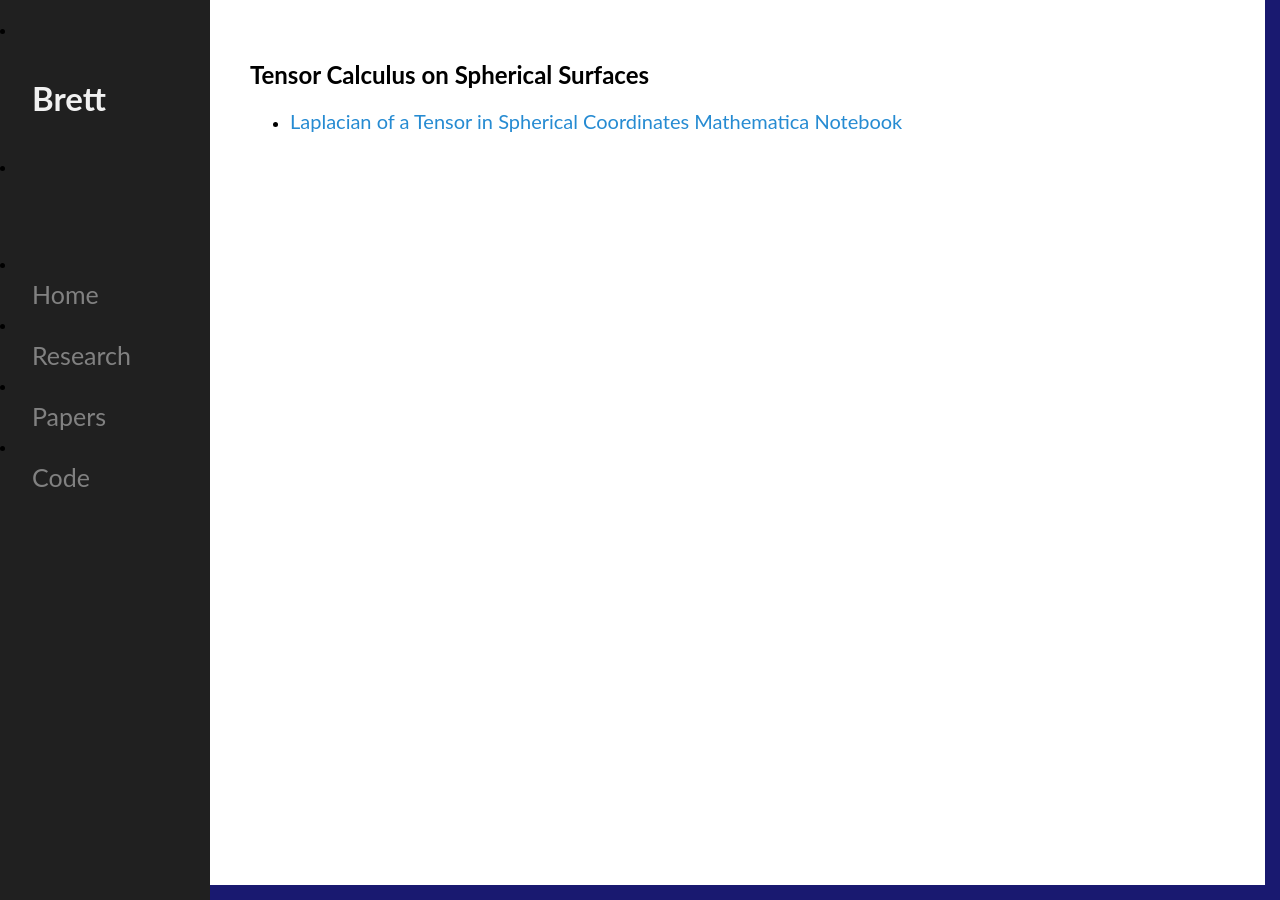
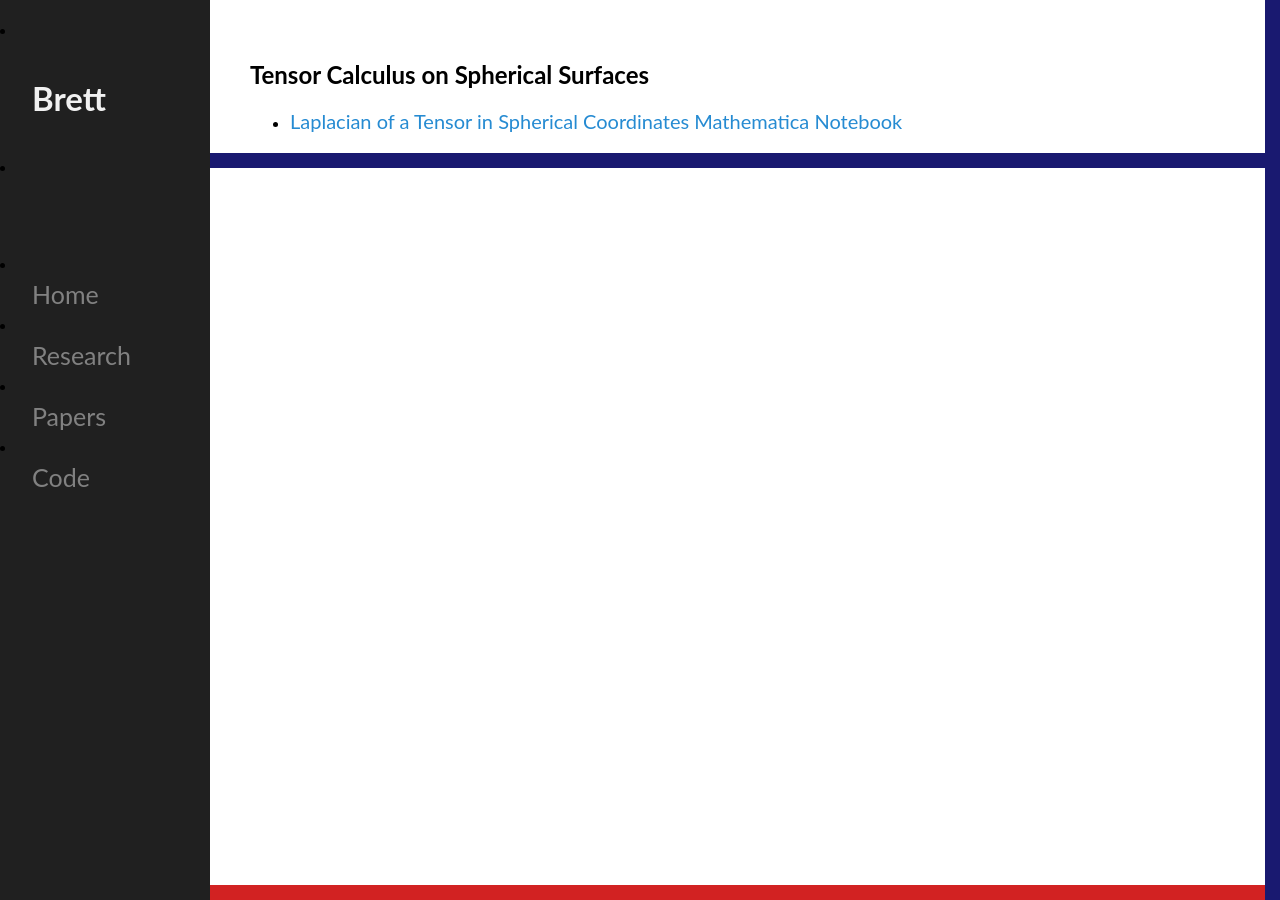
Before and after one commit to mckimb/mckimb.github.io, a Jekyll site: the page built from code/index.html, in a window 1280 px wide. Built offline with Jekyll 4.4.1, drawn with Linux system fonts in a browser that asks for light colours.

Commit message:
Update main.css

```diff
--- a/css/main.css
+++ b/css/main.css
@@ -22,7 +22,7 @@ body a:hover {
 }
 
 #top, #bottom, #left, #right {
-	background: #191970;
+	background: #D22222;
 	position: fixed;
 	}
 	#left, #right {
@@ -40,6 +40,26 @@ body a:hover {
 		}
 		#top { top: 0; }
 		#bottom { bottom: 0; }
+
+#top2, #bottom2, #left2, #right2 {
+	background: #191970;
+	position: fixed;
+	}
+	#left2, #right2 {
+		top: 0; bottom: 0;
+		width: 15px;
+/* 		border-radius: 55px; */
+		}
+		#left2 { left: 0; }
+		#right2 { right: 0; }
+
+	 #bottom2 {
+		left: 0; right: 0;
+		height: 15px;
+/* 		border-radius: 55px; */
+		}
+		#top { top: 0; }
+#bottom { bottom: 0; }
 
 .sidenav a:hover {
     color: #f1f1f1;
```
